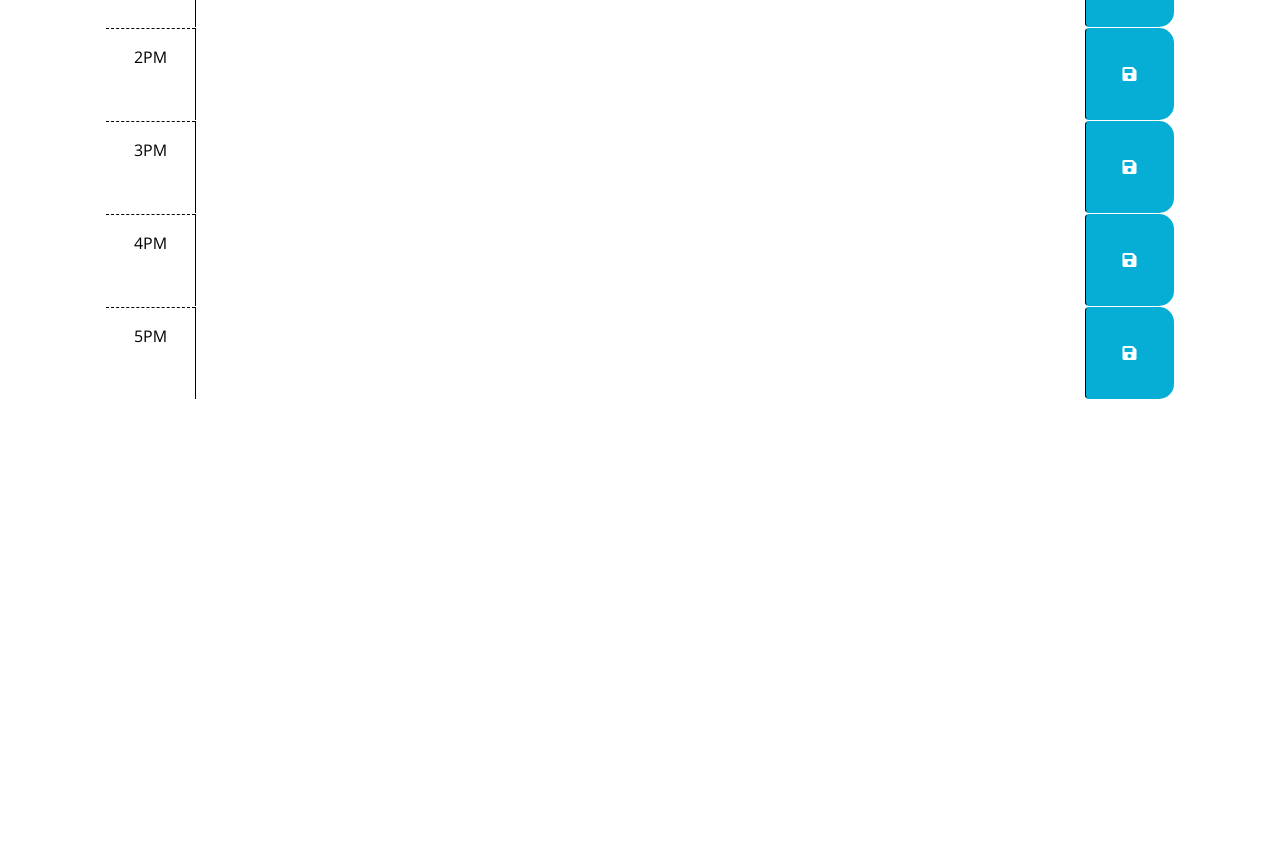
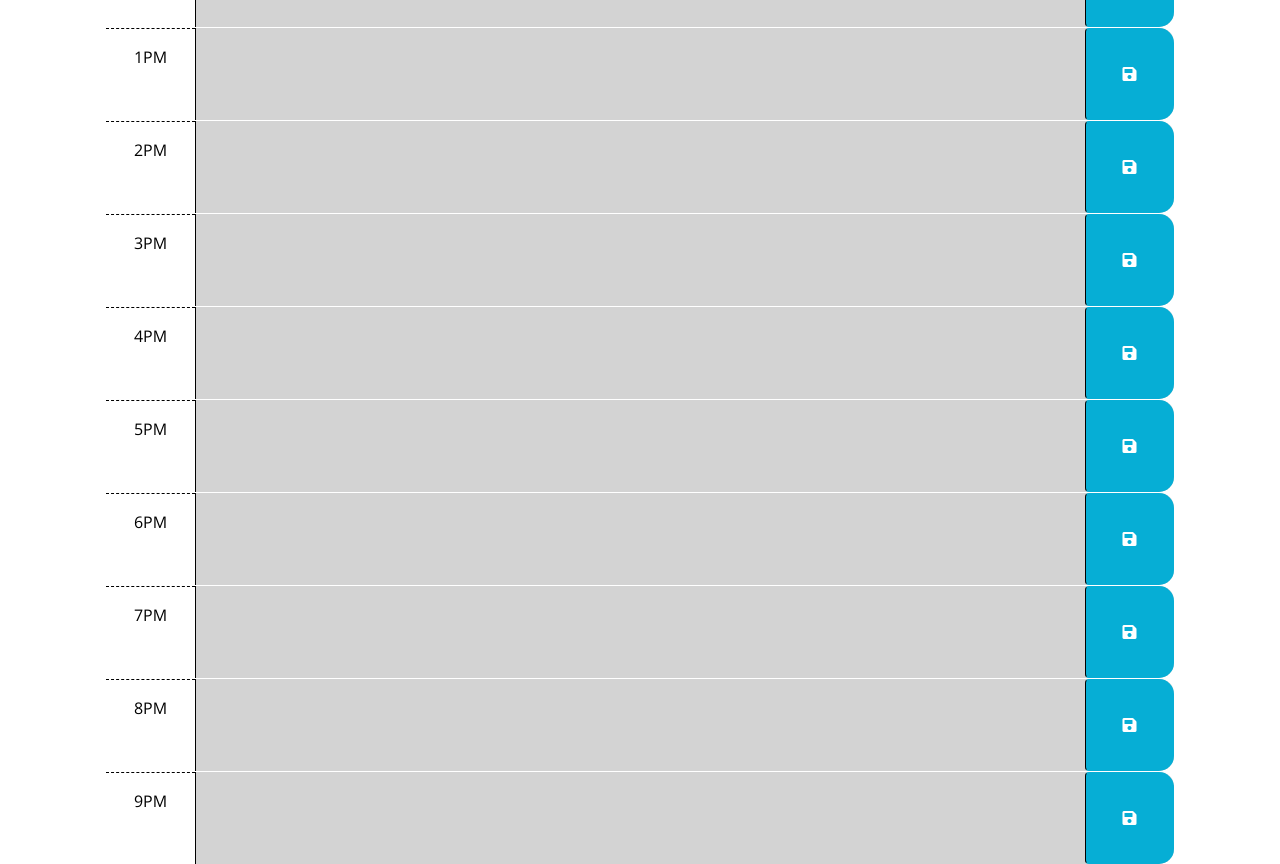
Before and after one commit to j-pohahau5/daily-planner, a plain HTML site: page Develop/index.html in a window 1280 px wide. Shown: the part 740-1604 px from the top of the page. Before the commit the page ends 1139 px from the top, so only its background shows below. Drawn offline with nearby package versions, Linux system fonts and the light colour scheme.

Commit message:
added local storage get item for each time block

```diff
--- a/Develop/index.html
+++ b/Develop/index.html
@@ -40,6 +40,14 @@
         -->
 
       <!-- Example of a past time block. The "past" class adds a gray background color. -->
+      <div id="hour-8" class="row time-block">
+        <div class="col-2 col-md-1 hour text-center py-3">8AM</div>
+        <textarea class="col-8 col-md-10 description" rows="3"> </textarea>
+        <button class="btn saveBtn col-2 col-md-1" aria-label="save">
+          <i class="fas fa-save" aria-hidden="true"></i>
+        </button>
+      </div>
+
       <div id="hour-9" class="row time-block">
         <div class="col-2 col-md-1 hour text-center py-3">9AM</div>
         <textarea class="col-8 col-md-10 description" rows="3"> </textarea>
@@ -114,6 +122,38 @@
         </button>
       </div>
 
+      <div id="hour-18" class="row time-block">
+        <div class="col-2 col-md-1 hour text-center py-3">6PM</div>
+        <textarea class="col-8 col-md-10 description" rows="3"> </textarea>
+        <button class="btn saveBtn col-2 col-md-1" aria-label="save">
+          <i class="fas fa-save" aria-hidden="true"></i>
+        </button>
+      </div>
+
+      <div id="hour-19" class="row time-block">
+        <div class="col-2 col-md-1 hour text-center py-3">7PM</div>
+        <textarea class="col-8 col-md-10 description" rows="3"> </textarea>
+        <button class="btn saveBtn col-2 col-md-1" aria-label="save">
+          <i class="fas fa-save" aria-hidden="true"></i>
+        </button>
+      </div>
+
+      <div id="hour-20" class="row time-block">
+        <div class="col-2 col-md-1 hour text-center py-3">8PM</div>
+        <textarea class="col-8 col-md-10 description" rows="3"> </textarea>
+        <button class="btn saveBtn col-2 col-md-1" aria-label="save">
+          <i class="fas fa-save" aria-hidden="true"></i>
+        </button>
+      </div>
+
+      <div id="hour-21" class="row time-block">
+        <div class="col-2 col-md-1 hour text-center py-3">9PM</div>
+        <textarea class="col-8 col-md-10 description" rows="3"> </textarea>
+        <button class="btn saveBtn col-2 col-md-1" aria-label="save">
+          <i class="fas fa-save" aria-hidden="true"></i>
+        </button>
+      </div>
+
     <script src="https://code.jquery.com/jquery-3.4.1.min.js"></script>
     <script
       src="https://cdn.jsdelivr.net/npm/dayjs@1.11.3/dayjs.min.js"
--- a/Develop/script.js
+++ b/Develop/script.js
@@ -18,7 +18,7 @@ $(function () {
   // adding a listener to saveBtn with a function to set items in local storage
   $(".saveBtn").on("click", function() {
     // creating a variable description equaling the value content added by user from the description html class
-    var description = $(this).sibling(".description").val()
+    var description = $(this).append(".description").val()
     // creating variable time equaling the id of the time blocks
     var time = $(this).parent().attr("id")
 
@@ -70,7 +70,23 @@ $(function () {
   // the values of the corresponding textarea elements. HINT:
   // How can the id attribute of each time-block be used to do this?
 
+  // called hour
+  $("#hour-8 .description").val(localStorage.getItem("hour-8"));
+  $("#hour-9 .description").val(localStorage.getItem("hour-9"));
+  $("#hour-10 .description").val(localStorage.getItem("hour-10"));
+  $("#hour-11 .description").val(localStorage.getItem("hour-11"));
+  $("#hour-12 .description").val(localStorage.getItem("hour-12"));
+  $("#hour-13 .description").val(localStorage.getItem("hour-13"));
+  $("#hour-14 .description").val(localStorage.getItem("hour-14"));
+  $("#hour-15 .description").val(localStorage.getItem("hour-15"));
+  $("#hour-16 .description").val(localStorage.getItem("hour-16"));
+  $("#hour-17 .description").val(localStorage.getItem("hour-17"));
+  $("#hour-18 .description").val(localStorage.getItem("hour-18"));
+  $("#hour-19 .description").val(localStorage.getItem("hour-19"));
+  $("#hour-20 .description").val(localStorage.getItem("hour-20"));
+  $("#hour-21 .description").val(localStorage.getItem("hour-21"));
 
+  timeTrack()
 
   //
   // TODO: Add code to display the current date in the header of the page.
```
